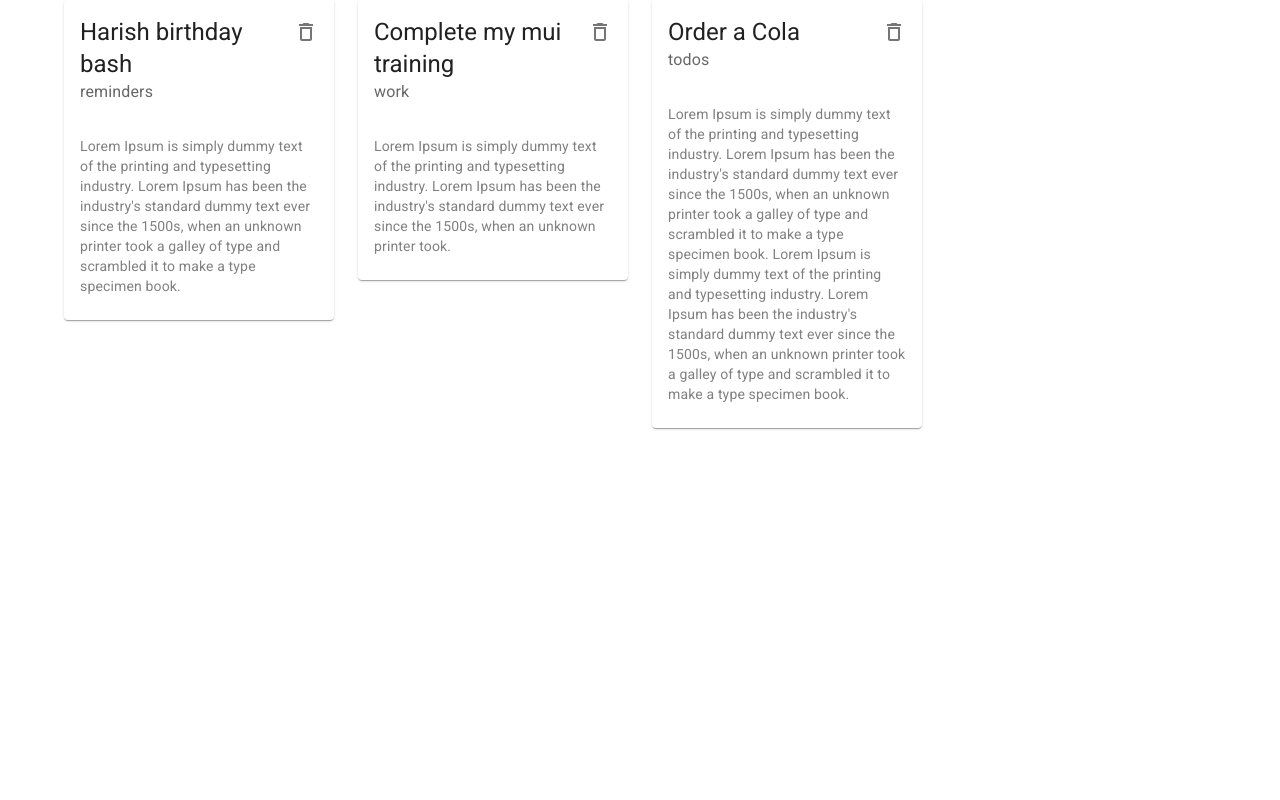
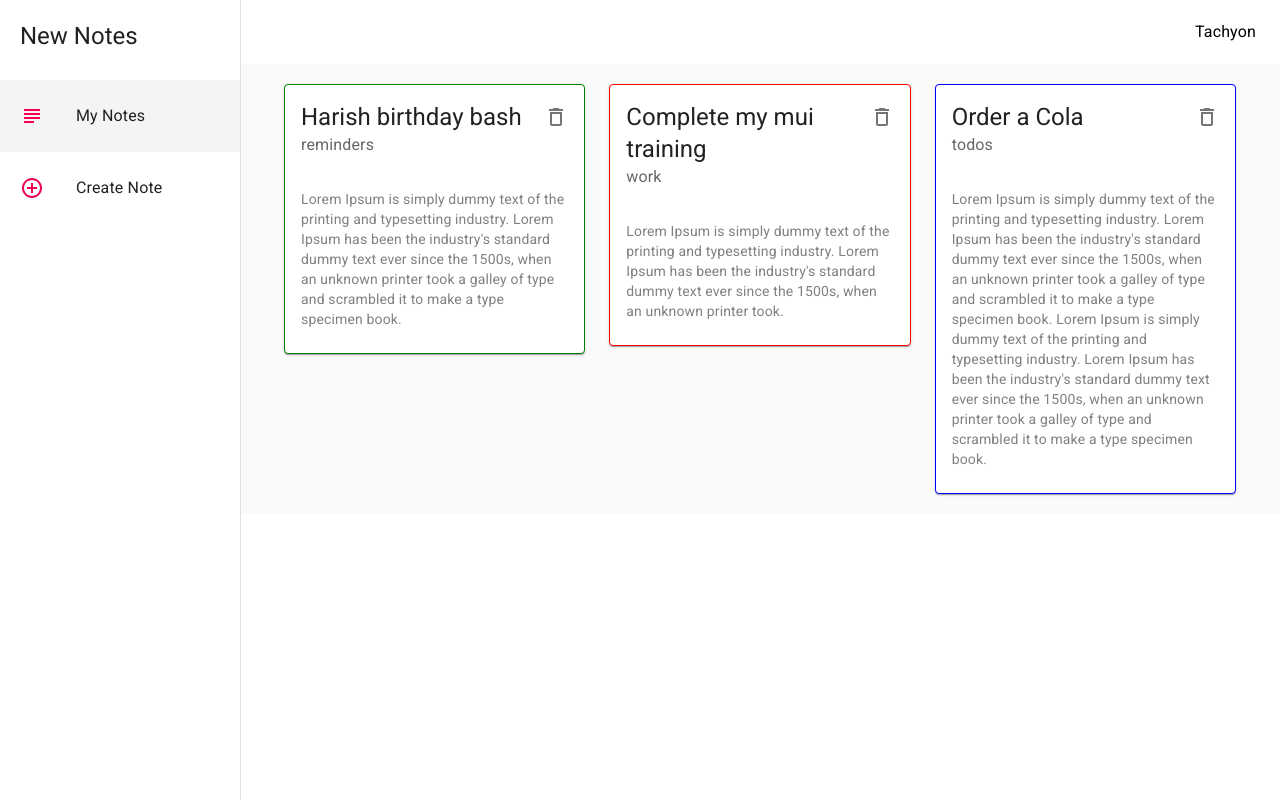
Before and after one commit to MohammadHarish52/Material-ui-learning, a React (Create React App) app: page / in a window 1280 px wide. Built offline with nearby package versions, Linux system fonts and the light colour scheme; data requests are answered from the project's data file.

Commit message:
Appbar and navbars done

```diff
--- a/package.json
+++ b/package.json
@@ -12,6 +12,7 @@
     "@testing-library/jest-dom": "^5.11.9",
     "@testing-library/react": "^11.2.5",
     "@testing-library/user-event": "^12.7.1",
+    "date-fns": "^3.3.1",
     "react": "^17.0.1",
     "react-dom": "^17.0.1",
     "react-router-dom": "^5.3.4",
--- a/src/App.js
+++ b/src/App.js
@@ -3,6 +3,7 @@ import Notes from "./pages/Notes";
 import Create from "./pages/Create";
 import { createTheme, ThemeProvider } from "@mui/material/styles";
 import { purple } from "@mui/material/colors";
+import Layout from "./components/Layout";
 
 const theme = createTheme({
   palette: {
@@ -17,6 +18,7 @@ function App() {
   return (
     <ThemeProvider theme={theme}>
       <Router>
+        <Layout>
           <Switch>
             <Route exact path="/">
               <Notes />
@@ -25,6 +27,7 @@ function App() {
               <Create />
             </Route>
           </Switch>
+        </Layout>
       </Router>
     </ThemeProvider>
   );
--- /dev/null
+++ b/src/components/Layout.jsx
@@ -0,0 +1,109 @@
+import { AddCircleOutlineOutlined, SubjectOutlined } from "@material-ui/icons";
+import {
+  AppBar,
+  Drawer,
+  List,
+  ListItem,
+  ListItemIcon,
+  ListItemText,
+  Toolbar,
+  Typography,
+} from "@mui/material";
+import { makeStyles } from "@mui/styles";
+import { useHistory, useLocation } from "react-router-dom";
+import React from "react";
+import { format } from "date-fns";
+
+const useStyles = makeStyles((theme) => {
+  return {
+    appbar: {
+      width: `calc(100% - ${240}px)`,
+    },
+    toolbar: theme.mixins.toolbar,
+    date: {
+      flexGrow: 1,
+    },
+  };
+});
+
+const Layout = ({ children }) => {
+  const classes = useStyles();
+
+  const navigate = useHistory();
+  const location = useLocation();
+  const date = new Date();
+  const TodayDate = date.toString();
+
+  const menuItems = [
+    {
+      text: "My Notes",
+      icon: <SubjectOutlined color="secondary" />,
+      path: "/",
+    },
+    {
+      text: "Create Note",
+      icon: <AddCircleOutlineOutlined color="secondary" />,
+      path: "/create",
+    },
+  ];
+
+  return (
+    <div className="wrapper">
+      {/* app bar */}
+      <AppBar
+        className={classes.appbar}
+        sx={{ backgroundColor: "white", color: "black" }}
+        elevation={0.1}
+      >
+        <Toolbar>
+          <Typography className={classes.date}>
+            Today is the {format(new Date(), "do MMMM Y")}
+          </Typography>
+          <Typography>Tachyon</Typography>
+        </Toolbar>
+      </AppBar>
+      {/* side bar */}
+      <Drawer
+        variant="permanent"
+        className="drawer"
+        anchor="left"
+        classes={{
+          paper: "drawer_paper",
+        }}
+      >
+        <div>
+          <Typography variant="h5" sx={{ padding: "20px" }}>
+            New Notes
+          </Typography>
+        </div>
+
+        {/* List items*/}
+        <List>
+          {menuItems.map((list) => (
+            <ListItem
+              key={list.text}
+              onClick={() => navigate.push(list.path)}
+              className={location.pathname === list.path ? "active" : ""}
+              sx={{ padding: "20px" }}
+            >
+              <ListItemIcon>{list.icon}</ListItemIcon>
+              <ListItemText primary={list.text} />
+            </ListItem>
+          ))}
+        </List>
+
+        {/* <List>
+          <ListItem>
+            <ListItemText primary="hello" />
+          </ListItem>
+        </List> */}
+      </Drawer>
+      <div className="layout">
+        <div className={classes.toolbar}></div>
+        {children}
+      </div>
+    </div>
+  );
+};
+
+export default Layout;
--- a/src/components/NoteCard.jsx
+++ b/src/components/NoteCard.jsx
@@ -7,11 +7,23 @@ import {
   Typography,
 } from "@mui/material";
 import React from "react";
+import { makeStyles } from "@mui/styles";
+const useStyles = makeStyles({
+  test: {
+    border: (note) => {
+      if (note.category === "work") return "1px solid red";
+      if (note.category === "reminders") return "1px solid green";
+      if (note.category === "todos") return "1px solid blue";
+      if (note.category === "money") return "1px solid purple";
+    },
+  },
+});
 
 const NoteCard = ({ note, handleDelete }) => {
+  const classes = useStyles(note);
   return (
     <div>
-      <Card>
+      <Card elevation={1} className={classes.test}>
         <CardHeader
           action={
             <IconButton onClick={() => handleDelete(note.id)}>
--- a/src/index.css
+++ b/src/index.css
@@ -5,3 +5,19 @@ body {
   -webkit-font-smoothing: antialiased;
   -moz-osx-font-smoothing: grayscale;
 }
+.wrapper {
+  display: flex;
+}
+.layout {
+  background: #fafafa;
+  width: 100%;
+}
+.drawer {
+  width: 240px;
+}
+.drawer_paper {
+  width: 240px;
+}
+.active {
+  background-color: #f4f4f4;
+}
--- a/src/pages/Notes.js
+++ b/src/pages/Notes.js
@@ -18,10 +18,10 @@ export default function Notes() {
   };
 
   return (
-    <Container>
-      <Grid container spacing={3}>
+    <Container sx={{ backgroundColor: "#fafafa" }}>
+      <Grid container spacing={3} sx={{ padding: "20px" }}>
         {notes.map((note) => (
-          <Grid key={note.id} item xs={12} md={3} sm={6}>
+          <Grid key={note.id} item xs={12} md={4} sm={6}>
             <NoteCard note={note} handleDelete={handleDelete} />
           </Grid>
         ))}
```
Also changed, not shown: 1 other file (tests, documents, lock files or other folders). Lines whose indentation alone changed are shown as unchanged.
